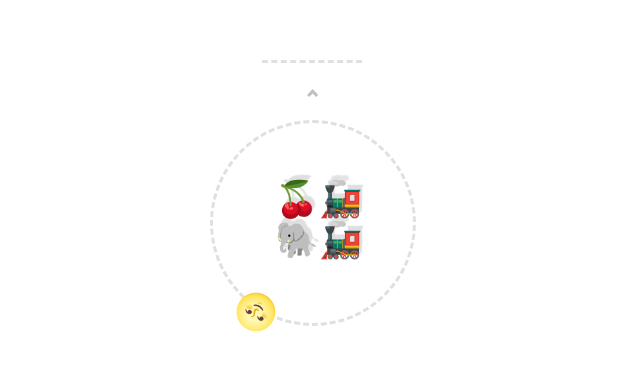
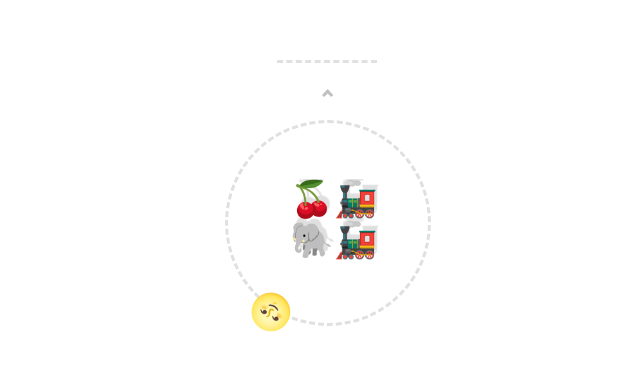
Before and after one commit to resloved/deer, a plain HTML site: page index.html in a window 1280 px wide. Shown: the part 165-547 px from the top of the page, without its empty margins (315-955 px from the left). Drawn offline with Linux system fonts and the light colour scheme.

Commit message:
Recentering

```diff
--- a/custom.css
+++ b/custom.css
@@ -4,9 +4,10 @@ body {
 
 .center {
     position: absolute;
+    overflow: hidden;
     width: 200px;
     height: 200px;
-    margin-left: -50px;
+    margin-left: -35px;
     margin-top: -56px;
     white-space: nowrap;
     top: 50%;
@@ -17,7 +18,7 @@ body {
     position: fixed;
     width: 150px;
     height: 150px;
-    margin-left: -89px;
+    margin-left: -74px;
     margin-top: -86px;
     top: 50%;
     left: 50%;
@@ -27,7 +28,7 @@ body {
     position: fixed;
     width: 200px;
     height: 200px;
-    margin-left: -115px;
+    margin-left: -100px;
     margin-top: -115px;
     top: 50%;
     left: 50%;
@@ -52,8 +53,8 @@ body {
     width: 125px;
     white-space: nowrap;
     overflow: hidden;
+    margin-left: -75px;
     margin-top: -195px;
-    margin-left: -75px;
     top: 50%;
     left: 50%;
 }
@@ -74,8 +75,8 @@ body {
 #line {
     position: fixed;
     width: 100px;
+    margin-left: -48px;
     margin-top: -175px;
-    margin-left: -63px;
     top: 50%;
     left: 50%;
     border-top: 3px dashed #E0E0E0;
@@ -85,7 +86,7 @@ body {
     position: fixed;
     width: 5px;
     height: 5px;
-    margin-left: -18px;
+    margin-left: -3px;
     margin-top: -140px;
     top: 50%;
     left: 50%;
```
